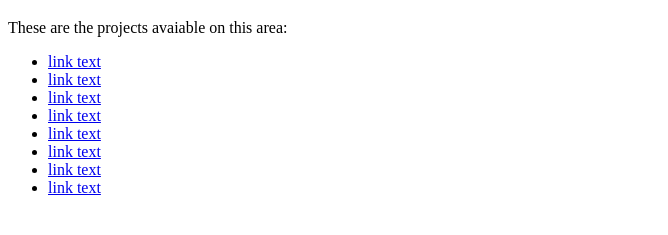
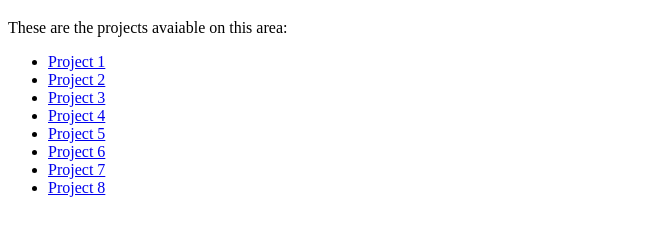
Before and after one commit to natedog007/COP-3813, a plain HTML site: page Project_0.html in a window 1280 px wide. Shown: the part 61-296 px from the top of the page, without its empty margins (0-668 px from the left). Drawn offline with Linux system fonts and the light colour scheme.

Commit message:
Project 0 - names

```diff
--- a/Project_0.html
+++ b/Project_0.html
@@ -15,14 +15,14 @@
       <p>These are the projects avaiable on this area: </p>
       <ul>
 
-        <li><a href="url">link text</a></li>
-        <li><a href="url">link text</a></li>
-        <li><a href="url">link text</a></li>
-        <li><a href="url">link text</a></li>
-        <li><a href="url">link text</a></li>
-        <li><a href="url">link text</a></li>
-        <li><a href="url">link text</a></li>
-        <li><a href="url">link text</a></li>
+        <li><a href="url">Project 1</a></li>
+        <li><a href="url">Project 2</a></li>
+        <li><a href="url">Project 3</a></li>
+        <li><a href="url">Project 4</a></li>
+        <li><a href="url">Project 5</a></li>
+        <li><a href="url">Project 6</a></li>
+        <li><a href="url">Project 7</a></li>
+        <li><a href="url">Project 8</a></li>
 
       </ul>
     </body>
```
